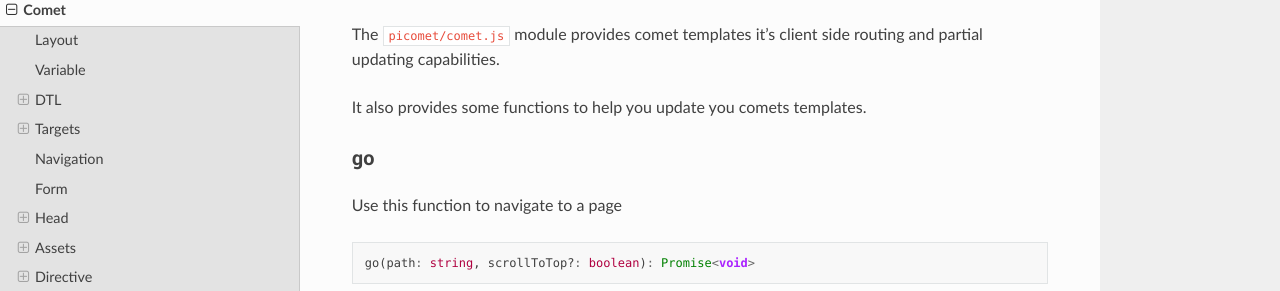
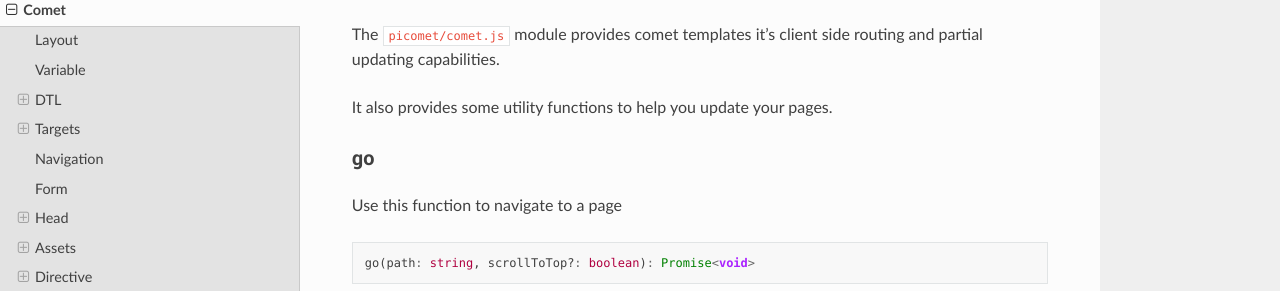
Before and after one commit to picomet/picomet, a Sphinx documentation site: the page built from docs/source/comet.rst, in a window 1280 px wide and 900 px high, scrolled down 10114 px. Shown: the part 160-451 px from the top of the window. Built offline with Sphinx 7.4.7 and the Read the Docs theme 2.0.0, drawn with Linux system fonts in a browser that asks for light colours.

Commit message:
docs: improve comet.js description

```diff
--- a/docs/source/comet.rst
+++ b/docs/source/comet.rst
@@ -567,7 +567,7 @@
 
 The ``picomet/comet.js`` module provides comet templates it's client side routing and partial updating capabilities.
 
-It also provides some functions to help you update you comets templates.
+It also provides some utility functions to help you update your pages.
 
 go
 ~~~
```
